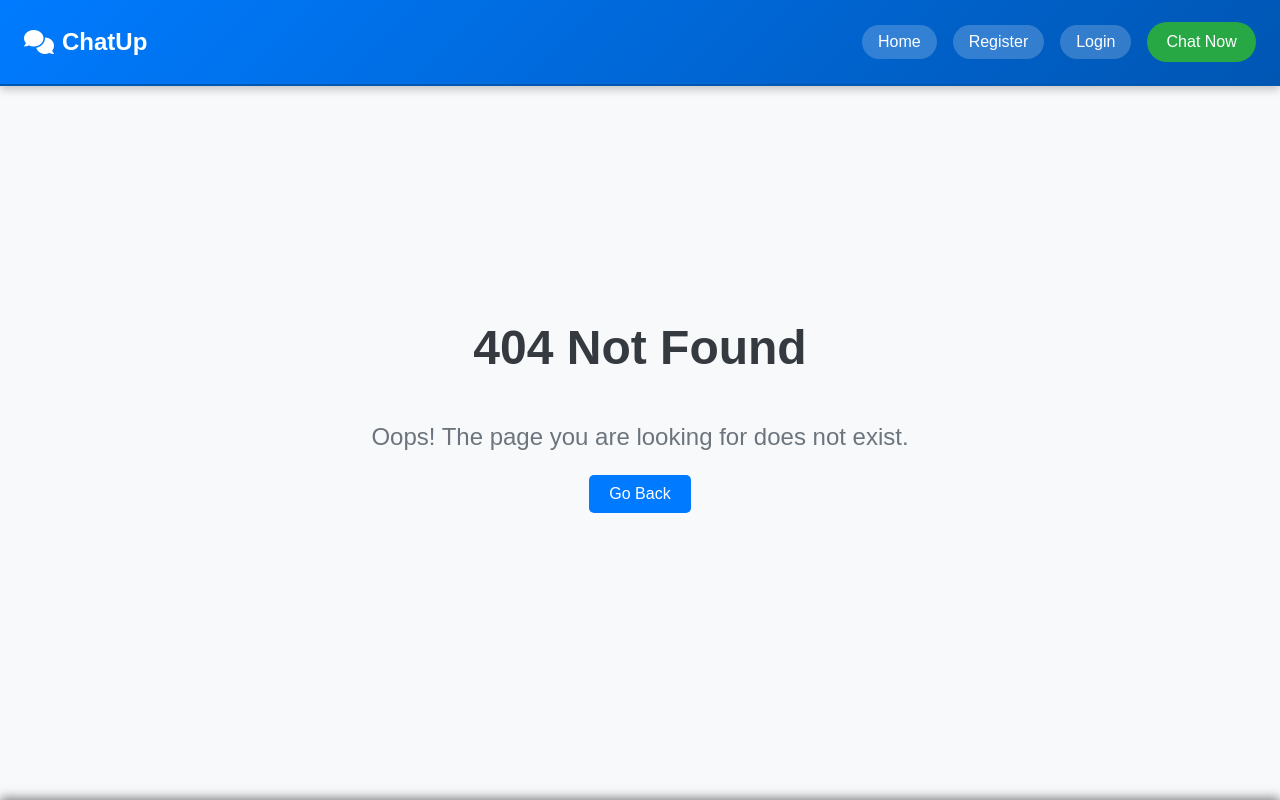
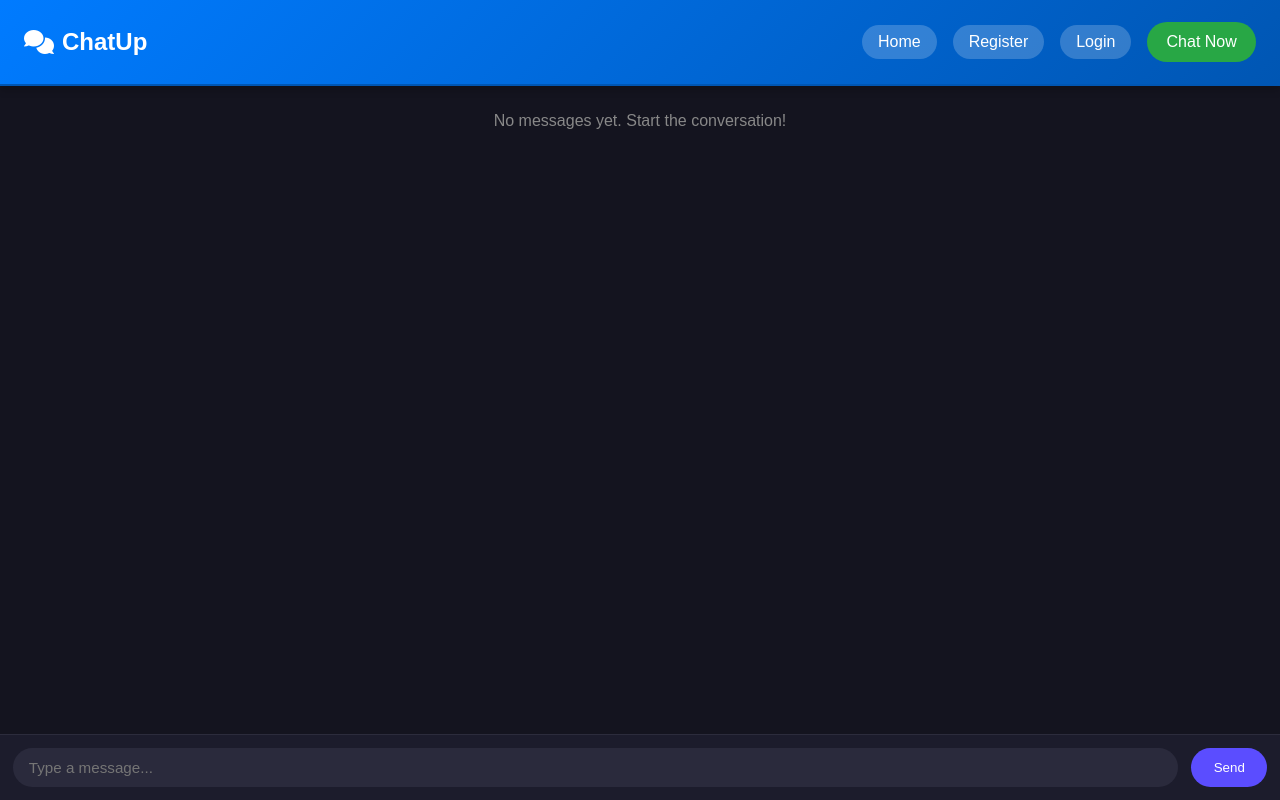
Before and after one commit to vkrm03/Chat_Up, a React (Vite) app in the folder FrontEnd/chat-app/: page /chat/chat-room in a window 1280 px wide. Shown: the top 800 px of the page. Built offline with nearby package versions, Linux system fonts and the light colour scheme.

Commit message:
Chat Room page added

```diff
--- a/FrontEnd/chat-app/src/App.jsx
+++ b/FrontEnd/chat-app/src/App.jsx
@@ -8,6 +8,7 @@ import Register from './Register';
 import Chat from './ChatPage';
 import JoinRoom from './JoinRoom';
 import CreateRoom from './CreateRoom';
+import ChatRoom from './ChatRoom';
 import NotFound from './NotFound';
 
 function App() {
@@ -22,6 +23,7 @@ function App() {
           <Route path="/chat" element={<Chat />} />
           <Route path="/chat/join-room" element={<JoinRoom />} />
           <Route path="/chat/create-room" element={<CreateRoom />} />
+          <Route path="/chat/chat-room" element={<ChatRoom />} />
           <Route path="*" element={<NotFound />} />
         </Routes>
         <ConditionalFooter />
@@ -32,7 +34,7 @@ function App() {
 
 const ConditionalFooter = () => {
   const location = useLocation();
-  const showFooter = location.pathname !== '/chat';
+  const showFooter = location.pathname !== '/chat' && location.pathname !== '/chat/chat-room';
   return showFooter ? <Footer /> : null;
 };
 
--- a/FrontEnd/chat-app/src/ChatRoom.jsx
+++ b/FrontEnd/chat-app/src/ChatRoom.jsx
@@ -0,0 +1,81 @@
+import React, { useState, useEffect, useRef } from "react";
+import { useSearchParams, useNavigate } from "react-router-dom";
+import "./assets/ChatRoom.css";
+
+function ChatRoom() {
+  const [searchParams] = useSearchParams();
+  const navigate = useNavigate();
+  const [messages, setMessages] = useState([]);
+  const [inputMessage, setInputMessage] = useState("");
+  const messagesEndRef = useRef(null);
+
+  const roomId = searchParams.get("id");
+  const roomName = searchParams.get("name") || `Room-${roomId}`;
+
+  useEffect(() => {
+    messagesEndRef.current?.scrollIntoView({ behavior: "smooth" });
+  }, [messages]);
+
+  const handleSendMessage = (e) => {
+    e.preventDefault();
+    if (!inputMessage.trim()) return;
+
+    const newMessage = {
+      id: Date.now(),
+      text: inputMessage,
+      sender: "You",
+      time: new Date().toLocaleTimeString([], { hour: "2-digit", minute: "2-digit" }),
+    };
+
+    setMessages((prev) => [...prev, newMessage]);
+    setInputMessage("");
+  };
+
+  const handleLeaveRoom = () => {
+    navigate("/chat");
+  };
+
+  return (
+    <div className="chatroom-container">
+      <div className="chatroom-header">
+        <h2>{roomName}</h2>
+        <span className="room-id">Room ID: {roomId}</span>
+        <button className="leave-btn" onClick={handleLeaveRoom}>
+          Leave
+        </button>
+      </div>
+
+      <div className="chatroom-messages">
+        {messages.length === 0 ? (
+          <p className="no-messages">No messages yet. Start the conversation!</p>
+        ) : (
+          messages.map((msg) => (
+            <div key={msg.id} className={`chat-message ${msg.sender === "You" ? "sent" : "received"}`}>
+              <div className="message-content">
+                <span className="sender">{msg.sender}</span>
+                <p>{msg.text}</p>
+                <span className="timestamp">{msg.time}</span>
+              </div>
+            </div>
+          ))
+        )}
+        <div ref={messagesEndRef} />
+      </div>
+
+      <form className="chatroom-input-area" onSubmit={handleSendMessage}>
+        <input
+          type="text"
+          className="chatroom-input"
+          placeholder="Type a message..."
+          value={inputMessage}
+          onChange={(e) => setInputMessage(e.target.value)}
+        />
+        <button type="submit" className="chatroom-send-btn">
+          Send
+        </button>
+      </form>
+    </div>
+  );
+}
+
+export default ChatRoom;
--- a/FrontEnd/chat-app/src/CreateRoom.jsx
+++ b/FrontEnd/chat-app/src/CreateRoom.jsx
@@ -1,12 +1,20 @@
 import React, { useState } from "react";
+import { useNavigate } from "react-router-dom";
 import "./assets/Room.css";
 
 function CreateRoom() {
   const [roomName, setRoomName] = useState("");
+  const [roomPassword, setRoomPassword] = useState("");
+  const navigate = useNavigate();
 
   const handleCreate = (e) => {
     e.preventDefault();
-    alert(`Created room: ${roomName}`);
+
+    // Simulate a generated room ID
+    const roomId = Date.now();
+
+    // Redirect to Chat Room
+    navigate(`/chat/chat-room?id=${roomId}&name=${encodeURIComponent(roomName)}`);
   };
 
   return (
@@ -14,7 +22,7 @@ function CreateRoom() {
       <div className="roomform-card">
         <h2>Create a Room</h2>
         <p className="roomform-subtitle">
-          Give your room a name and invite friends to join.
+          Give your room a name and set an optional password.
         </p>
         <form onSubmit={handleCreate}>
           <input
@@ -26,12 +34,11 @@ function CreateRoom() {
             required
           />
           <input
-            type="text"
+            type="password"
             className="roomform-input"
             placeholder="Enter Room Password (optional)"
-            value={roomName}
-            onChange={(e) => setRoomName(e.target.value)}
-            required
+            value={roomPassword}
+            onChange={(e) => setRoomPassword(e.target.value)}
           />
           <button type="submit" className="roomform-btn">
             Create Room
--- a/FrontEnd/chat-app/src/JoinRoom.jsx
+++ b/FrontEnd/chat-app/src/JoinRoom.jsx
@@ -1,12 +1,20 @@
 import React, { useState } from "react";
+import { useNavigate } from "react-router-dom";
 import "./assets/Room.css";
 
 function JoinRoom() {
   const [roomCode, setRoomCode] = useState("");
+  const navigate = useNavigate();
 
   const handleJoin = (e) => {
     e.preventDefault();
-    alert(`Joining room: ${roomCode}`);
+
+    if (!roomCode.trim()) {
+      alert("Please enter a valid room code!");
+      return;
+    }
+
+    navigate(`/chat/chat-room?id=${roomCode}`);
   };
 
   return (
--- /dev/null
+++ b/FrontEnd/chat-app/src/assets/ChatRoom.css
@@ -0,0 +1,169 @@
+.chatroom-container {
+  display: flex;
+  flex-direction: column;
+  height: 100vh;
+  background: linear-gradient(135deg, #0f0f1a, #1a1a2e);
+  color: #fff;
+  font-family: "Poppins", sans-serif;
+}
+
+.chatroom-header {
+  display: flex;
+  align-items: center;
+  justify-content: space-between;
+  background: #1c1c2c;
+  padding: 1rem 1.5rem;
+  border-bottom: 1px solid #2c2c3c;
+  box-shadow: 0 2px 10px rgba(0, 0, 0, 0.5);
+}
+
+.chatroom-header h2 {
+  font-size: 1.5rem;
+  font-weight: 600;
+  color: #ffffff;
+  margin: 0;
+}
+
+.room-id {
+  font-size: 0.85rem;
+  color: #b5b5b5;
+  margin-left: 1rem;
+}
+
+.leave-btn {
+  background: #ff3c3c;
+  border: none;
+  color: white;
+  padding: 0.5rem 1rem;
+  border-radius: 8px;
+  cursor: pointer;
+  font-weight: 500;
+  transition: background 0.2s ease-in-out;
+}
+
+.leave-btn:hover {
+  background: #e02121;
+}
+
+.chatroom-messages {
+  flex: 1;
+  padding: 1rem;
+  overflow-y: auto;
+  background: #14141f;
+  display: flex;
+  flex-direction: column;
+  gap: 0.8rem;
+}
+
+.no-messages {
+  text-align: center;
+  color: #888;
+  font-size: 1rem;
+  margin-top: 2rem;
+}
+
+.chatroom-messages::-webkit-scrollbar {
+  width: 8px;
+}
+
+.chatroom-messages::-webkit-scrollbar-thumb {
+  background: #3a3a4a;
+  border-radius: 10px;
+}
+
+.chatroom-messages::-webkit-scrollbar-track {
+  background: #1a1a24;
+}
+
+.chat-message {
+  max-width: 65%;
+  padding: 0.8rem 1rem;
+  border-radius: 16px;
+  word-wrap: break-word;
+  display: flex;
+  flex-direction: column;
+  animation: fadeIn 0.25s ease-in-out;
+}
+
+.chat-message.sent {
+  background: #5b4dff;
+  align-self: flex-end;
+  color: #fff;
+  border-bottom-right-radius: 4px;
+}
+
+.chat-message.received {
+  background: #2a2a3c;
+  align-self: flex-start;
+  border-bottom-left-radius: 4px;
+}
+
+.message-content {
+  display: flex;
+  flex-direction: column;
+}
+
+.sender {
+  font-size: 0.8rem;
+  font-weight: 600;
+  color: #ccc;
+  margin-bottom: 0.25rem;
+}
+
+.timestamp {
+  font-size: 0.7rem;
+  color: #9a9a9a;
+  margin-top: 0.4rem;
+  align-self: flex-end;
+}
+
+.chatroom-input-area {
+  display: flex;
+  padding: 0.8rem;
+  background: #1c1c2c;
+  border-top: 1px solid #2c2c3c;
+}
+
+.chatroom-input {
+  flex: 1;
+  padding: 0.7rem 1rem;
+  background: #2a2a3c;
+  border: none;
+  border-radius: 25px;
+  color: white;
+  outline: none;
+  font-size: 0.95rem;
+  transition: background 0.2s ease-in-out;
+}
+
+.chatroom-input:focus {
+  background: #37374a;
+}
+
+.chatroom-send-btn {
+  background: #5b4dff;
+  color: white;
+  border: none;
+  padding: 0.7rem 1.4rem;
+  margin-left: 0.8rem;
+  border-radius: 25px;
+  cursor: pointer;
+  font-weight: 500;
+  transition: background 0.2s ease-in-out, transform 0.1s ease;
+}
+
+.chatroom-send-btn:hover {
+  background: #4b3ce6;
+  transform: translateY(-1px);
+}
+
+@keyframes fadeIn {
+  from {
+    opacity: 0;
+    transform: translateY(6px);
+  }
+  to {
+    opacity: 1;
+    transform: translateY(0);
+  }
+}
```
